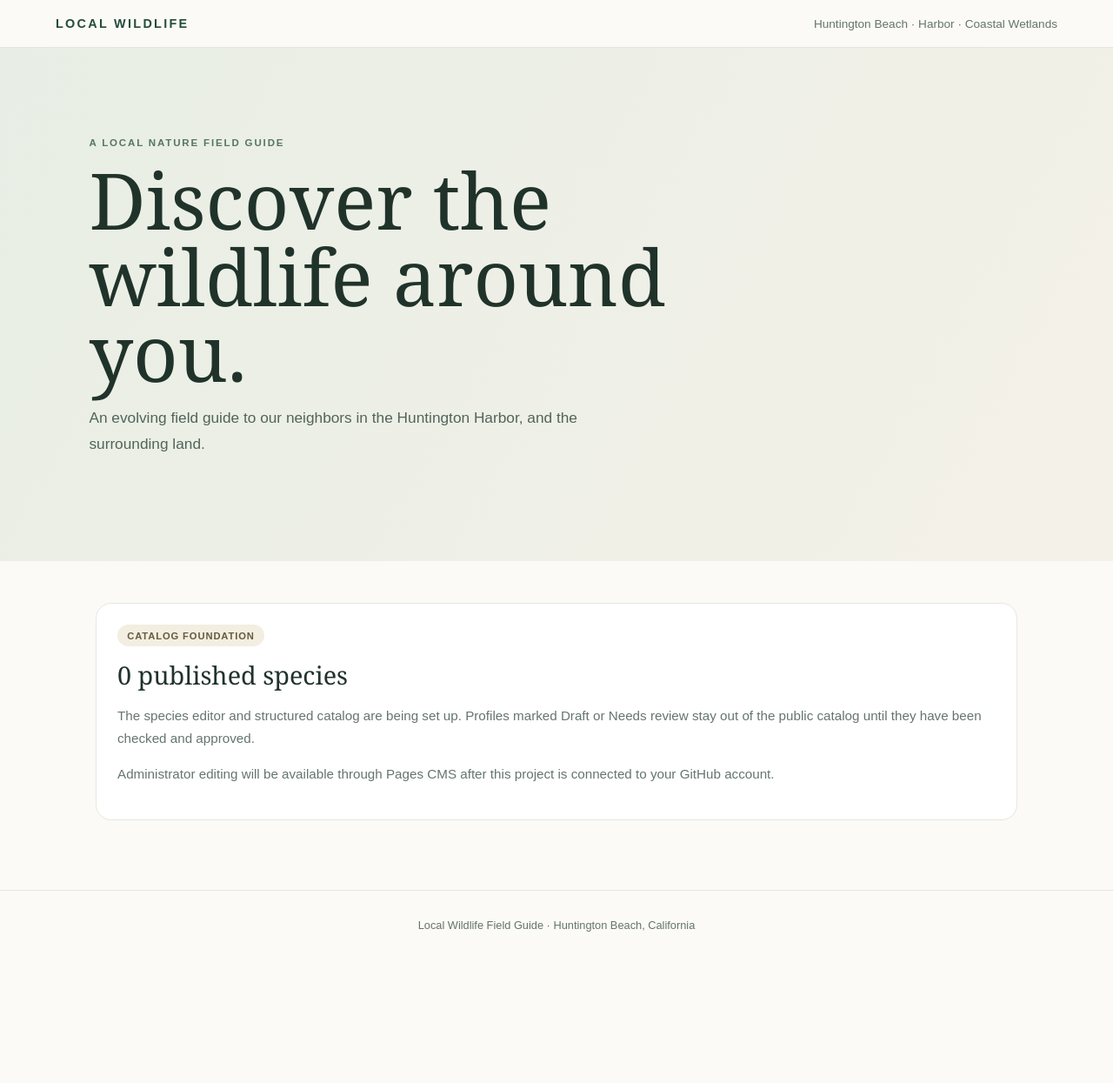
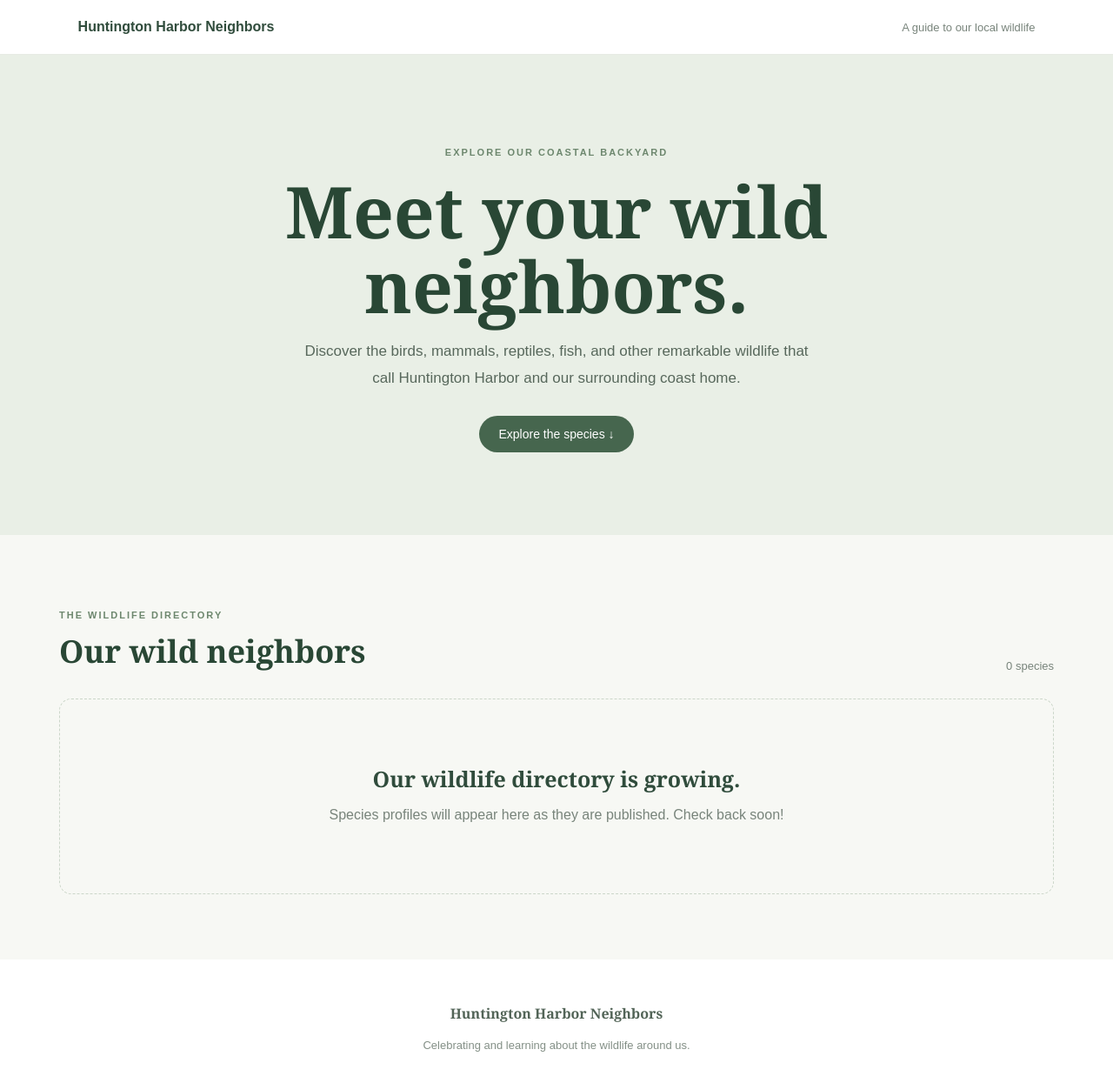
Before and after one commit to yayfisharefriends/huntington-harbor-neighbors, an Astro site: page / in a window 1280 px wide. Shown: the whole page at 87% size. Before the commit the page ends 1103 px from the top, so only its background shows below. Built offline with nearby package versions, Linux system fonts and the light colour scheme; Astro itself is replaced by a stand-in of ours.

Commit message:
Build wildlife catalog homepage

```diff
--- a/src/pages/index.astro
+++ b/src/pages/index.astro
@@ -1,53 +1,333 @@
+
 ---
 import { getCollection } from "astro:content";
+
 const allSpecies = await getCollection("species");
-const published = allSpecies.filter((entry) => entry.data.status === "Published");
+const species = allSpecies
+  .filter((entry) => entry.data.status === "Published")
+  .sort((a, b) =>
+    a.data.commonName.localeCompare(b.data.commonName)
+  );
+
+const imagePath = (path) => {
+  if (!path) return "";
+  return path.startsWith("/") ? path : `/media/${path}`;
+};
 ---
-<!doctype html>
+
 <html lang="en">
   <head>
     <meta charset="UTF-8" />
-    <meta name="viewport" content="width=device-width, initial-scale=1" />
-    <meta name="description" content="A community field guide to wildlife of Huntington Beach, Huntington Harbor, and nearby coastal wetlands." />
-    <title>Local Wildlife | Huntington Beach Field Guide</title>
-    <style>
-      :root { color-scheme: light; --forest:#244c3c; --ink:#20332b; --muted:#65756d; --sand:#f4f1e8; }
-      * { box-sizing:border-box; }
-      body { margin:0; font-family: Georgia, "Times New Roman", serif; color:var(--ink); background:#fbfaf6; }
-      header { padding:1.2rem clamp(1rem,5vw,4rem); display:flex; justify-content:space-between; align-items:center; gap:1rem; border-bottom:1px solid #e6e4dc; }
-      .brand { font:700 .9rem Arial,sans-serif; letter-spacing:.16em; color:var(--forest); }
-      nav { font: .85rem Arial,sans-serif; color:var(--muted); }
-      .hero { padding:clamp(3rem,8vw,7rem) clamp(1rem,8vw,7rem); background:linear-gradient(120deg,#e8eee5,#f4f1e8); }
-      .eyebrow { font:700 .72rem Arial,sans-serif; letter-spacing:.16em; text-transform:uppercase; color:#577564; }
-      h1 { max-width:850px; font-size:clamp(2.7rem,7vw,5.8rem); line-height:.98; font-weight:500; margin:1rem 0; }
-      .intro { max-width:650px; font:1.08rem/1.7 Arial,sans-serif; color:#52645a; }
-      main { max-width:1100px; margin:auto; padding:3rem 1.25rem 5rem; }
-      .panel { background:white; border:1px solid #e7e7df; border-radius:18px; padding:1.5rem; }
-      .status { display:inline-block; background:#f2eee1; color:#665b3d; border-radius:99px; padding:.4rem .7rem; font:700 .7rem Arial,sans-serif; text-transform:uppercase; letter-spacing:.08em; }
-      h2 { font-size:1.8rem; font-weight:500; margin:.8rem 0; }
-      p { font: .95rem/1.7 Arial,sans-serif; color:var(--muted); }
-      footer { padding:2rem; text-align:center; border-top:1px solid #e6e4dc; font: .8rem Arial,sans-serif; color:var(--muted); }
-      a { color:var(--forest); }
-    </style>
+    <meta name="viewport" content="width=device-width, initial-scale=1.0" />
+    <title>Huntington Harbor Neighbors | Local Wildlife</title>
+    <meta
+      name="description"
+      content="Explore the wildlife of Huntington Harbor and the surrounding coast."
+    />
   </head>
+
   <body>
     <header>
-      <div class="brand">LOCAL WILDLIFE</div>
-      <nav>Huntington Beach · Harbor · Coastal Wetlands</nav>
+      <a href="/" class="brand">Huntington Harbor Neighbors</a>
+      <span class="header-note">A guide to our local wildlife</span>
     </header>
-    <section class="hero">
-      <div class="eyebrow">A local nature field guide</div>
-      <h1>Discover the wildlife around you.</h1>
-      <p class="intro">An evolving field guide to our neighbors in the Huntington Harbor, and the surrounding land.</p>
-    </section>
+
     <main>
-      <section class="panel">
-        <span class="status">Catalog foundation</span>
-        <h2>{published.length} published species</h2>
-        <p>The species editor and structured catalog are being set up. Profiles marked Draft or Needs review stay out of the public catalog until they have been checked and approved.</p>
-        <p>Administrator editing will be available through Pages CMS after this project is connected to your GitHub account.</p>
+      <section class="hero">
+        <p class="eyebrow">EXPLORE OUR COASTAL BACKYARD</p>
+        <h1>Meet your wild<br />neighbors.</h1>
+        <p class="hero-description">
+          Discover the birds, mammals, reptiles, fish, and other remarkable
+          wildlife that call Huntington Harbor and our surrounding coast home.
+        </p>
+        <a href="#species" class="explore-button">Explore the species ↓</a>
+      </section>
+
+      <section id="species" class="catalog">
+        <div class="section-heading">
+          <div>
+            <p class="eyebrow">THE WILDLIFE DIRECTORY</p>
+            <h2>Our wild neighbors</h2>
+          </div>
+          <span class="count">{species.length} species</span>
+        </div>
+
+        {species.length > 0 ? (
+          <div class="species-grid">
+            {species.map((entry) => (
+              <a
+                class="species-card"
+                href={`/species/${entry.data.slug}`}
+              >
+                {entry.data.mainImage ? (
+                  <img
+                    src={imagePath(entry.data.mainImage)}
+                    alt={entry.data.commonName}
+                    class="card-image"
+                  />
+                ) : (
+                  <div class="image-placeholder">Wildlife photograph</div>
+                )}
+
+                <div class="card-content">
+                  <span class="animal-group">
+                    {entry.data.animalGroup}
+                  </span>
+                  <h3>{entry.data.commonName}</h3>
+                  <p class="scientific">
+                    {entry.data.scientificName}
+                  </p>
+                  <span class="native-status">
+                    {entry.data.nativeStatus}
+                  </span>
+                </div>
+              </a>
+            ))}
+          </div>
+        ) : (
+          <div class="empty-state">
+            <h3>Our wildlife directory is growing.</h3>
+            <p>
+              Species profiles will appear here as they are published.
+              Check back soon!
+            </p>
+          </div>
+        )}
       </section>
     </main>
-    <footer>Local Wildlife Field Guide · Huntington Beach, California</footer>
+
+    <footer>
+      <p>Huntington Harbor Neighbors</p>
+      <span>Celebrating and learning about the wildlife around us.</span>
+    </footer>
   </body>
 </html>
+
+<style>
+  * {
+    box-sizing: border-box;
+  }
+
+  body {
+    margin: 0;
+    background: #f7f8f4;
+    color: #293b30;
+    font-family: Arial, sans-serif;
+  }
+
+  header {
+    display: flex;
+    justify-content: space-between;
+    align-items: center;
+    padding: 22px 7%;
+    background: white;
+    border-bottom: 1px solid #e7ebe4;
+  }
+
+  .brand {
+    color: #304c3c;
+    font-weight: bold;
+    text-decoration: none;
+  }
+
+  .header-note {
+    color: #78847b;
+    font-size: 13px;
+  }
+
+  .hero {
+    padding: 95px 8%;
+    background: #e9efe6;
+    text-align: center;
+  }
+
+  .eyebrow {
+    color: #6d876e;
+    font-size: 11px;
+    font-weight: bold;
+    letter-spacing: 2px;
+  }
+
+  h1 {
+    margin: 18px 0;
+    color: #294735;
+    font-family: Georgia, serif;
+    font-size: clamp(48px, 8vw, 82px);
+    line-height: 1.05;
+  }
+
+  .hero-description {
+    max-width: 580px;
+    margin: 0 auto 28px;
+    color: #58685c;
+    font-size: 17px;
+    line-height: 1.8;
+  }
+
+  .explore-button {
+    display: inline-block;
+    padding: 13px 22px;
+    border-radius: 30px;
+    background: #46664e;
+    color: white;
+    text-decoration: none;
+    font-size: 14px;
+  }
+
+  .catalog {
+    max-width: 1200px;
+    margin: auto;
+    padding: 75px 28px;
+  }
+
+  .section-heading {
+    display: flex;
+    justify-content: space-between;
+    align-items: end;
+    margin-bottom: 30px;
+  }
+
+  h2 {
+    margin: 8px 0 0;
+    color: #294735;
+    font-family: Georgia, serif;
+    font-size: 36px;
+  }
+
+  .count {
+    color: #78847b;
+    font-size: 13px;
+  }
+
+  .species-grid {
+    display: grid;
+    grid-template-columns: repeat(3, 1fr);
+    gap: 25px;
+  }
+
+  .species-card {
+    overflow: hidden;
+    border: 1px solid #e7ebe4;
+    border-radius: 14px;
+    background: white;
+    color: inherit;
+    text-decoration: none;
+    transition: transform .2s, box-shadow .2s;
+  }
+
+  .species-card:hover {
+    transform: translateY(-4px);
+    box-shadow: 0 8px 25px #293b3015;
+  }
+
+  .card-image,
+  .image-placeholder {
+    display: block;
+    width: 100%;
+    height: 235px;
+    object-fit: cover;
+  }
+
+  .image-placeholder {
+    display: grid;
+    place-items: center;
+    background: #e9efe6;
+    color: #718174;
+    font-family: Georgia, serif;
+  }
+
+  .card-content {
+    padding: 20px;
+  }
+
+  .animal-group {
+    color: #718b72;
+    font-size: 11px;
+    font-weight: bold;
+    letter-spacing: 1px;
+    text-transform: uppercase;
+  }
+
+  h3 {
+    margin: 9px 0 3px;
+    color: #304c3c;
+    font-family: Georgia, serif;
+    font-size: 23px;
+  }
+
+  .scientific {
+    margin: 0 0 15px;
+    color: #849087;
+    font-family: Georgia, serif;
+    font-style: italic;
+  }
+
+  .native-status {
+    display: inline-block;
+    padding: 5px 11px;
+    border-radius: 20px;
+    background: #edf2eb;
+    color: #526e54;
+    font-size: 11px;
+  }
+
+  .empty-state {
+    padding: 65px 20px;
+    border: 1px dashed #cbd6c9;
+    border-radius: 14px;
+    text-align: center;
+  }
+
+  .empty-state h3 {
+    font-size: 25px;
+  }
+
+  .empty-state p {
+    color: #78847b;
+  }
+
+  footer {
+    padding: 35px 20px;
+    background: white;
+    color: #526457;
+    text-align: center;
+  }
+
+  footer p {
+    font-family: Georgia, serif;
+    font-weight: bold;
+  }
+
+  footer span {
+    color: #849087;
+    font-size: 13px;
+  }
+
+  @media (max-width: 800px) {
+    .species-grid {
+      grid-template-columns: repeat(2, 1fr);
+    }
+  }
+
+  @media (max-width: 550px) {
+    header {
+      align-items: flex-start;
+      flex-direction: column;
+      gap: 8px;
+    }
+
+    .hero {
+      padding: 70px 22px;
+    }
+
+    .species-grid {
+      grid-template-columns: 1fr;
+    }
+
+    .section-heading {
+      align-items: flex-start;
+      flex-direction: column;
+      gap: 10px;
+    }
+  }
+</style>
```
